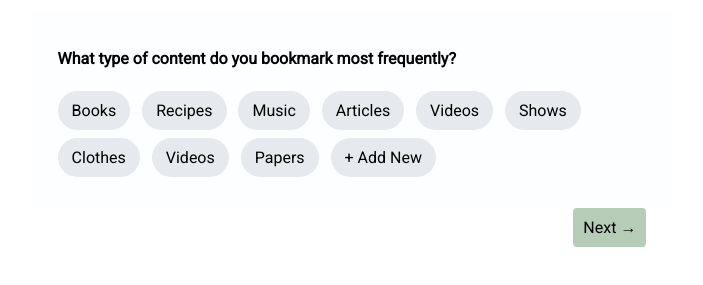
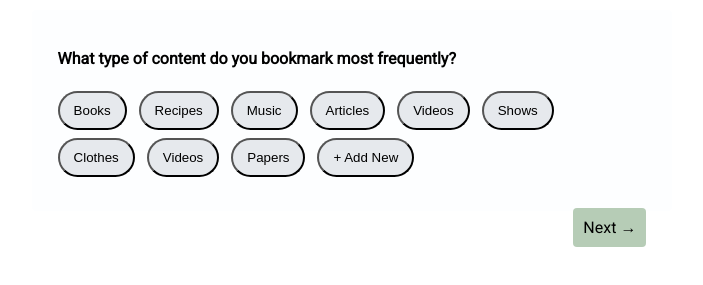
Before and after one commit to anushree-a/better-bookmarking, a browser extension: page index.html in a window 1280 px wide. Shown: the part 163-448 px from the top of the page, without its empty margins (288-991 px from the left). Drawn offline with Linux system fonts and the light colour scheme.

Commit message:
Make category pills buttons

```diff
--- a/index.html
+++ b/index.html
@@ -21,16 +21,16 @@
     <main class="main-content" onload="onLoadBody()">
         <h2 class="category-question-header">What type of content do you bookmark most frequently?</h2>
         <div class="bookmark pills" id="bookmark pills">
-            <a class="category-pill" value="Books" onclick="onSelectCategory(this)">Books</a>
-            <a class="category-pill" value="Recipes" onclick="onSelectCategory(this)">Recipes</a>
-            <a class="category-pill" value="Music" onclick="onSelectCategory(this)">Music</a>
-            <a class="category-pill" value="Articles" onclick="onSelectCategory(this)">Articles</a>
-            <a class="category-pill" value="Videos" onclick="onSelectCategory(this)">Videos</a>
-            <a class="category-pill" value="Shows" onclick="onSelectCategory(this)">Shows</a>
-            <a class="category-pill" value="Clothes" onclick="onSelectCategory(this)">Clothes</a>
-            <a class="category-pill" value="Videos" onclick="onSelectCategory(this)">Videos</a>
-            <a class="category-pill" value="Papers" onclick="onSelectCategory(this)">Papers</a>
-            <a id="add-new-category-pill" class="category-pill" value="Restaurants"
+            <button class="category-pill" value="Books" onclick="onSelectCategory(this)">Books</button>
+            <button class="category-pill" value="Recipes" onclick="onSelectCategory(this)">Recipes</button>
+            <button class="category-pill" value="Music" onclick="onSelectCategory(this)">Music</button>
+            <button class="category-pill" value="Articles" onclick="onSelectCategory(this)">Articles</button>
+            <button class="category-pill" value="Videos" onclick="onSelectCategory(this)">Videos</button>
+            <button class="category-pill" value="Shows" onclick="onSelectCategory(this)">Shows</button>
+            <button class="category-pill" value="Clothes" onclick="onSelectCategory(this)">Clothes</button>
+            <button class="category-pill" value="Videos" onclick="onSelectCategory(this)">Videos</button>
+            <button class="category-pill" value="Papers" onclick="onSelectCategory(this)">Papers</button>
+            <button id="add-new-category-pill" class="category-pill" value="Restaurants"
                 onclick="onAddNewCategoryBtnClick()">+ Add New</a>
         </div>
         </div>
```
